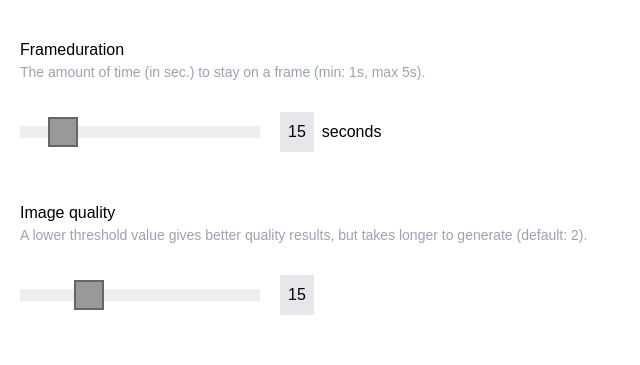
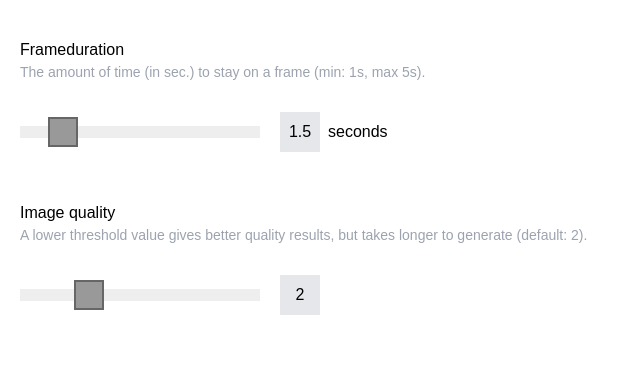
Before and after one commit to kaboomshebang/kbsb-gif-creator, a React (Vite) app: page / in a window 1280 px wide. Shown: the part 1174-1539 px from the top of the page, without its empty margins (0-640 px from the left). Built offline with nearby package versions, Linux system fonts and the light colour scheme; a web font is replaced by a local one.

Commit message:
Add state to the slider

```diff
--- a/src/App.jsx
+++ b/src/App.jsx
@@ -30,6 +30,8 @@ function App() {
 	// component states
 	const [files, setFiles] = useState([]);
 	const [size, setSize] = useState({});
+	const [duration, setDuration] = useState();
+	const [quality, setQuality] = useState();
 
 	const Images = () => {
 		if (files.length > 0) {
@@ -80,12 +82,20 @@ function App() {
 					title="Frameduration"
 					description="The amount of time (in sec.) to stay on a frame (min: 1s, max 5s)."
 				></StepDescription>
-				<Slider min="1" max="5" step="0.5" default="1.5" unit="seconds"></Slider>
+				<Slider
+					valueFunc={setDuration}
+					valueState={duration}
+					min="1"
+					max="5"
+					step="0.5"
+					default="1.5"
+					unit="seconds"
+				></Slider>
 				<StepDescription
 					title="Image quality"
 					description="A lower threshold value gives better quality results, but takes longer to generate (default: 2)."
 				></StepDescription>
-				<Slider min="1" max="5" step="1" default="2"></Slider>
+				<Slider valueFunc={setQuality} valueState={quality} min="1" max="5" step="1" default="2"></Slider>
 			</StepSection>
 
 			{/* Export sequence step */}
--- a/src/components/Slider.jsx
+++ b/src/components/Slider.jsx
@@ -2,6 +2,15 @@ import React from 'react';
 import './Slider.css';
 
 class Slider extends React.Component {
+	constructor(props) {
+		super(props);
+		this.handleFunc = this.handleFunc.bind(this);
+	}
+
+	handleFunc(e) {
+		this.props.valueFunc(e.target.value);
+	}
+
 	render() {
 		return (
 			<div className="flex items-center">
@@ -12,8 +21,11 @@ class Slider extends React.Component {
 					max={this.props.max}
 					step={this.props.step}
 					defaultValue={this.props.default}
+					onChange={this.handleFunc}
 				/>
-				<span className="ml-5 mr-2 p-2 bg-gray-200">15</span>
+				<span className="ml-5 mr-2 p-2 w-10 bg-gray-200 text-center">
+					{this.props.valueState === undefined ? this.props.default : this.props.valueState}
+				</span>
 				<span>{this.props.unit}</span>
 			</div>
 		);
```
